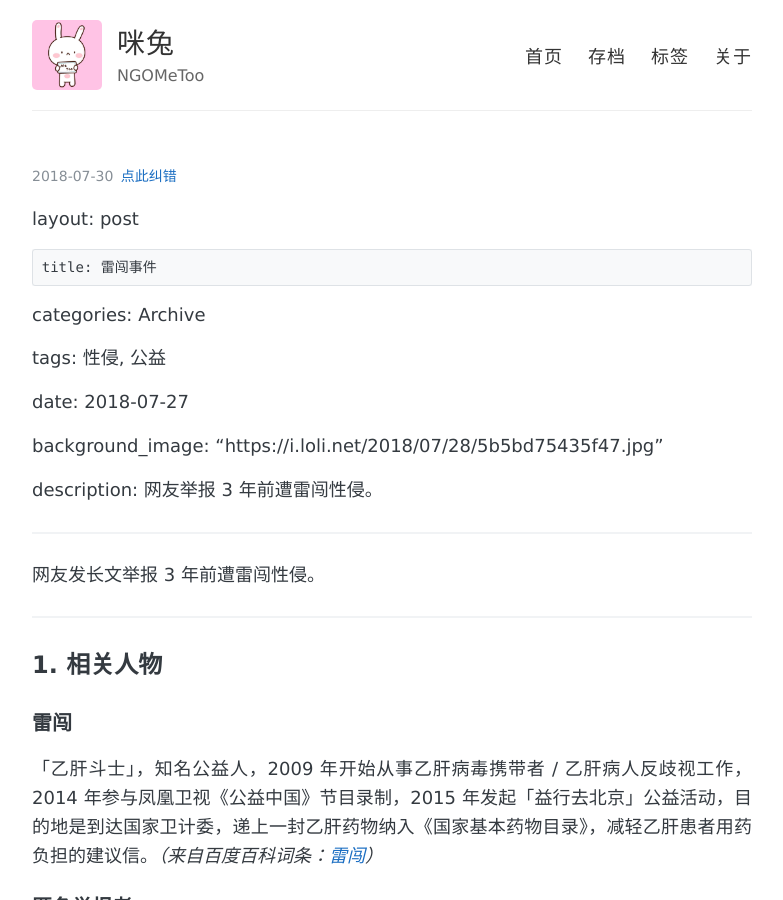
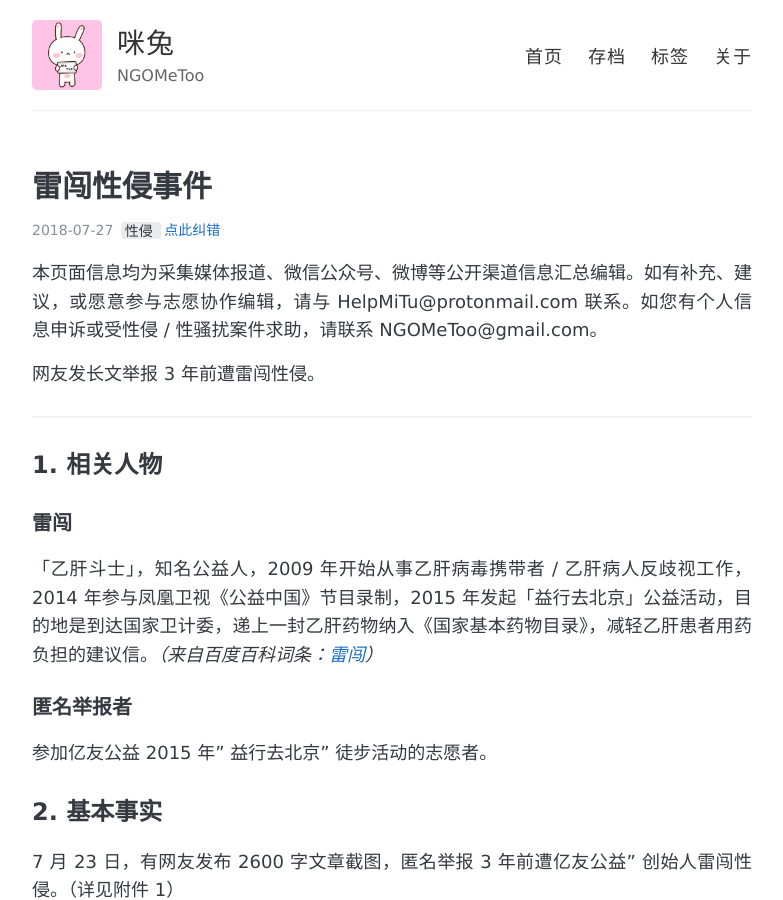
Before and after one commit to NGOMeToo/NGOMeToo.github.io, a Jekyll site: the page built from _posts/2018-07-27-Lei-Chuang.md, in a window 1280 px wide and 900 px high. Shown: the whole window, without its empty margins (248-1031 px from the left). Built offline with Jekyll 4.4.1, drawn with Linux system fonts in a browser that asks for light colours; our own code applies the rules of GitHub Pages for plain Markdown files.

Commit message:
Update 2018-07-27-Lei-Chuang.md

```diff
--- a/_posts/2018-07-27-Lei-Chuang.md
+++ b/_posts/2018-07-27-Lei-Chuang.md
@@ -1,24 +1,23 @@
 ---
-本页面信息均为采集媒体报道、微信公众号、微博等公开渠道信息汇总编辑。如有补充、建议，或愿意参与志愿协作编辑，请与HelpMiTu@protonmail.com联系。如您有个人信息申诉或受性侵/性骚扰案件求助，请联系NGOMeToo@gmail.com。
+
+ layout: post
+
+ title: 雷闯性侵事件
+
+ categories: Archive
+
+ tags: 性侵
+
+ date: 2018-07-27
+
+ background_image: "https://i.loli.net/2018/07/28/5b5bd75435f47.jpg"
+
+ description: 网友举报3年前遭雷闯性侵。
 
 ---
 
+本页面信息均为采集媒体报道、微信公众号、微博等公开渠道信息汇总编辑。如有补充、建议，或愿意参与志愿协作编辑，请与HelpMiTu@protonmail.com联系。如您有个人信息申诉或受性侵/性骚扰案件求助，请联系NGOMeToo@gmail.com。
 
-layout: post
-
-    title: 雷闯事件
-
-categories: Archive
-
-tags: 性侵, 公益
-
-date: 2018-07-27
-
-background_image: "https://i.loli.net/2018/07/28/5b5bd75435f47.jpg"
-
-description: 网友举报3年前遭雷闯性侵。
-
----
 
 网友发长文举报3年前遭雷闯性侵。
 
```
